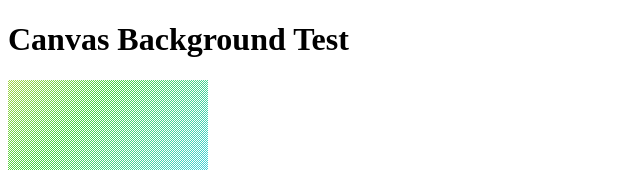
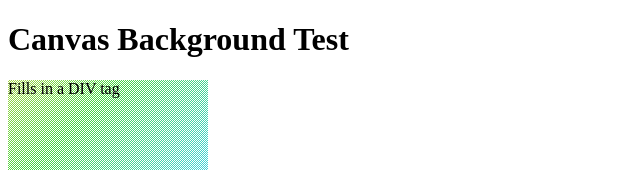
Before and after one commit to mintyfloss/canvas_background, a plain HTML site: page index.html in a window 1280 px wide. Shown: the top 170 px of the page, without its empty margins (0-640 px from the left). Drawn offline with nearby package versions, Linux system fonts and the light colour scheme.

Commit message:
give example more details

```diff
--- a/index.html
+++ b/index.html
@@ -15,7 +15,7 @@
 	<body>
 		<h1>Canvas Background Test</h1>
 
-		<div class="fill"></div>
+		<div class="fill">Fills in a DIV tag</div>
 
 		<script>
 			$(function() {
```
